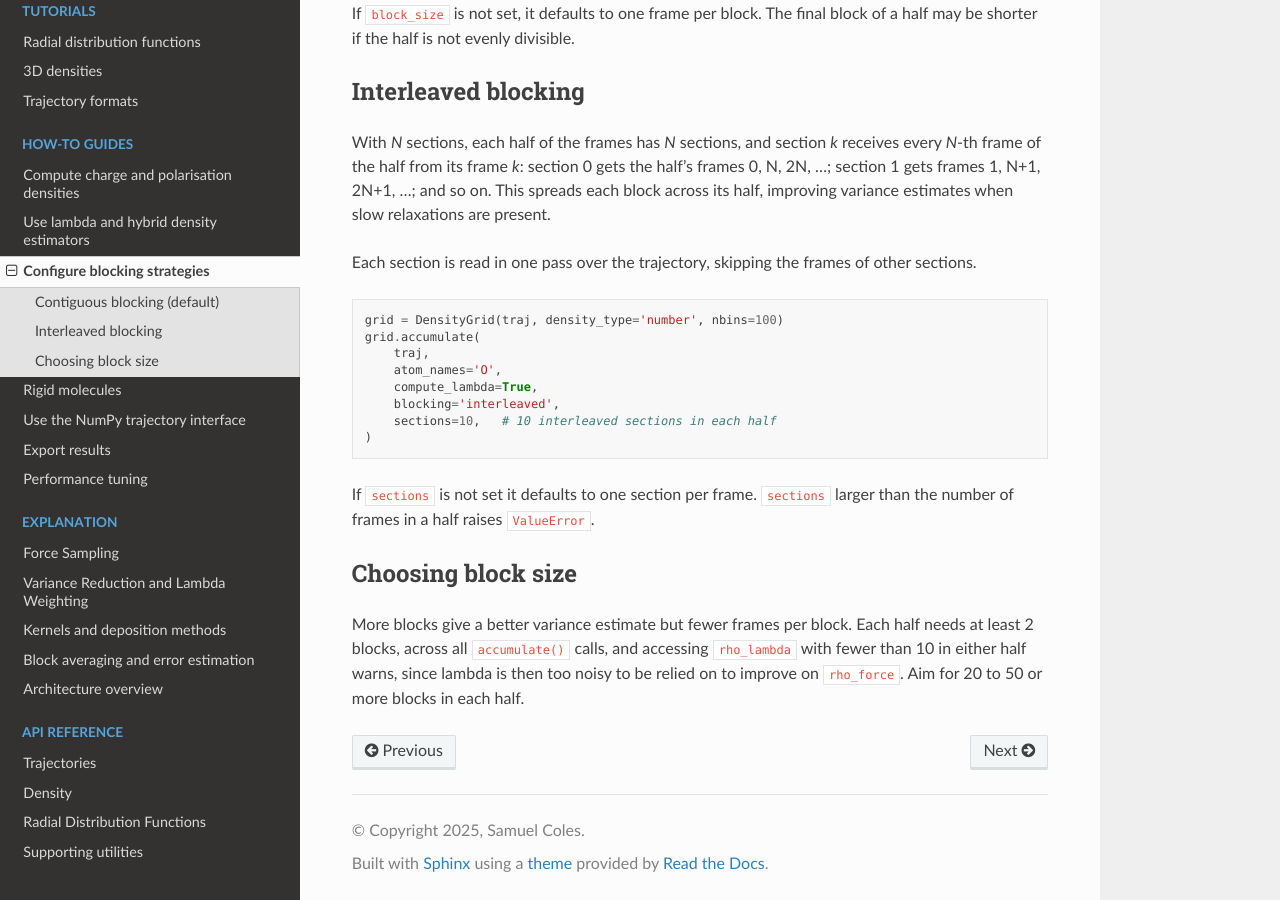
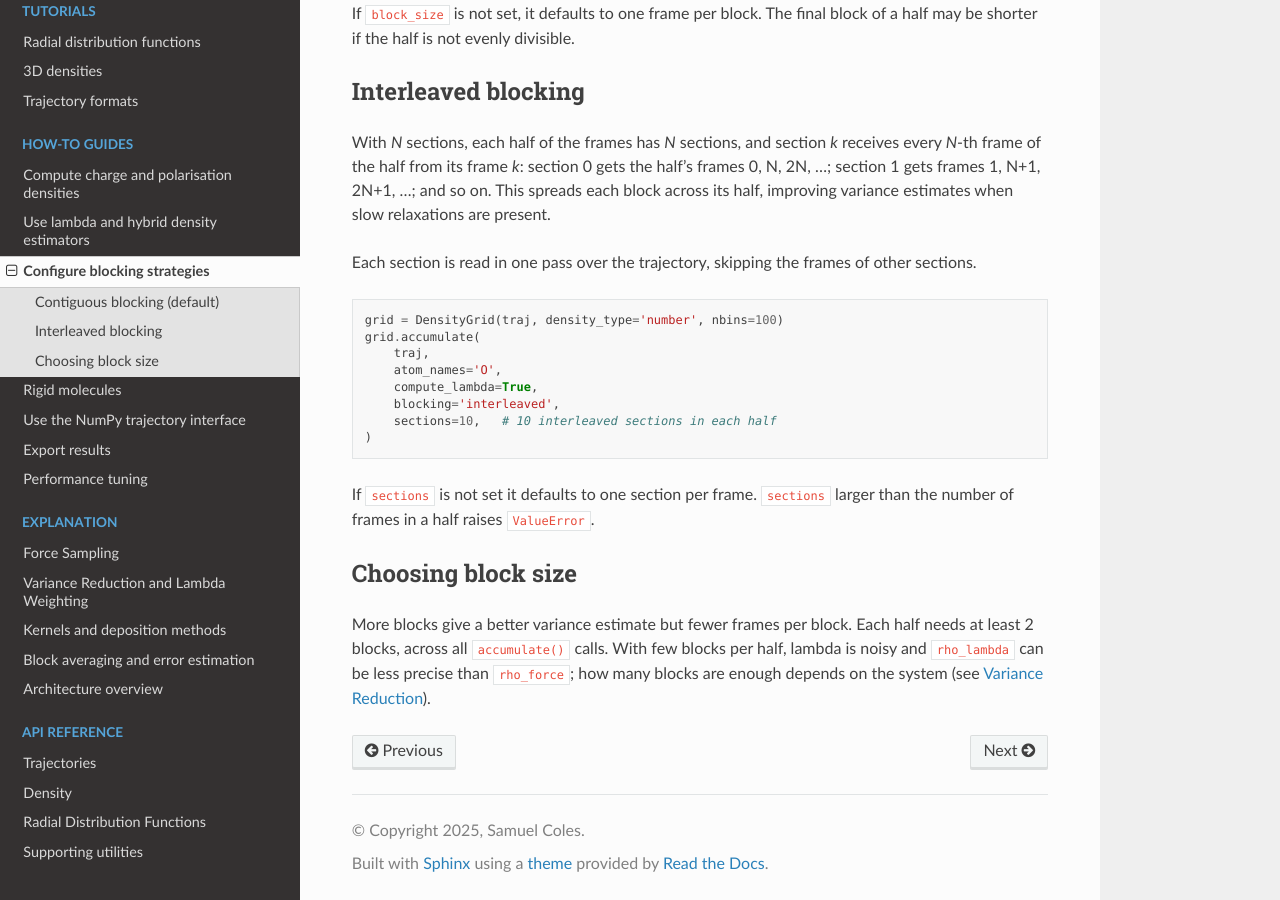
Before and after one commit to user200000/revelsmd, a Sphinx documentation site: the page built from docs/source/how-to/blocking.md, in a window 1280 px wide and 900 px high, scrolled down 626 px. Built offline with Sphinx 7.4.7 and the Read the Docs theme 3.1.0, drawn with Linux system fonts in a browser that asks for light colours.

Commit message:
Drop the count-based lambda warnings; document what few samples cost
Whether lambda improves on the better of its two estimators depends on the system, not on a count of samples: the noise in each half's lambda falls with more samples, but the gain from combining depends on how far the optimal lambda is from 0 or 1. On a Lennard-Jones liquid the lambda g(r) beyond the core was 11 times noisier than the backward estimator at 2 frames per half and still 5% noisier at 20, while on a harmonic pair it was 30-40% more precise from 5 frames per half. A fixed threshold cannot say whether lambda helps, so the density no longer warns below 10 blocks per half, as the RDF already did not. The hard minimum of 2 samples per half stays, since lambda is undefined below it.

The docs say what few samples cost, with these measurements, and that for an RDF delta is the same at every r (the frame's total force integral minus one), so lambda(r) is the regression of the backward g(r) on that number: exactly 1 in the core, noisy where the total barely varies. They also fix stale wording found in review: a single sample now raises rather than being a degenerate case, RDF._deposit takes a fold, and the changelog no longer claims a block count makes lambda reliably better.

```diff
--- a/docs/source/how-to/blocking.md
+++ b/docs/source/how-to/blocking.md
@@ -55,7 +55,7 @@ larger than the number of frames in a half raises `ValueError`.
 ## Choosing block size
 
 More blocks give a better variance estimate but fewer frames per block. Each
-half needs at least 2 blocks, across all `accumulate()` calls, and accessing
-`rho_lambda` with fewer than 10 in either half warns, since lambda is then too
-noisy to be relied on to improve on `rho_force`. Aim for 20 to 50 or more
-blocks in each half.
+half needs at least 2 blocks, across all `accumulate()` calls. With few blocks
+per half, lambda is noisy and `rho_lambda` can be less precise than
+`rho_force`; how many blocks are enough depends on the system (see
+[Variance Reduction](../explanation/variance-reduction.md)).
```
Also changed, not shown: CHANGELOG.md (+4 -5 lines), docs/source/explanation/architecture.md (+3 -2 lines), docs/source/explanation/block-averaging.md (+3 -3 lines), docs/source/explanation/variance-reduction.md (+9 -3 lines), docs/source/how-to/lambda-weighting.md (+2 -2 lines), 5 other files.
